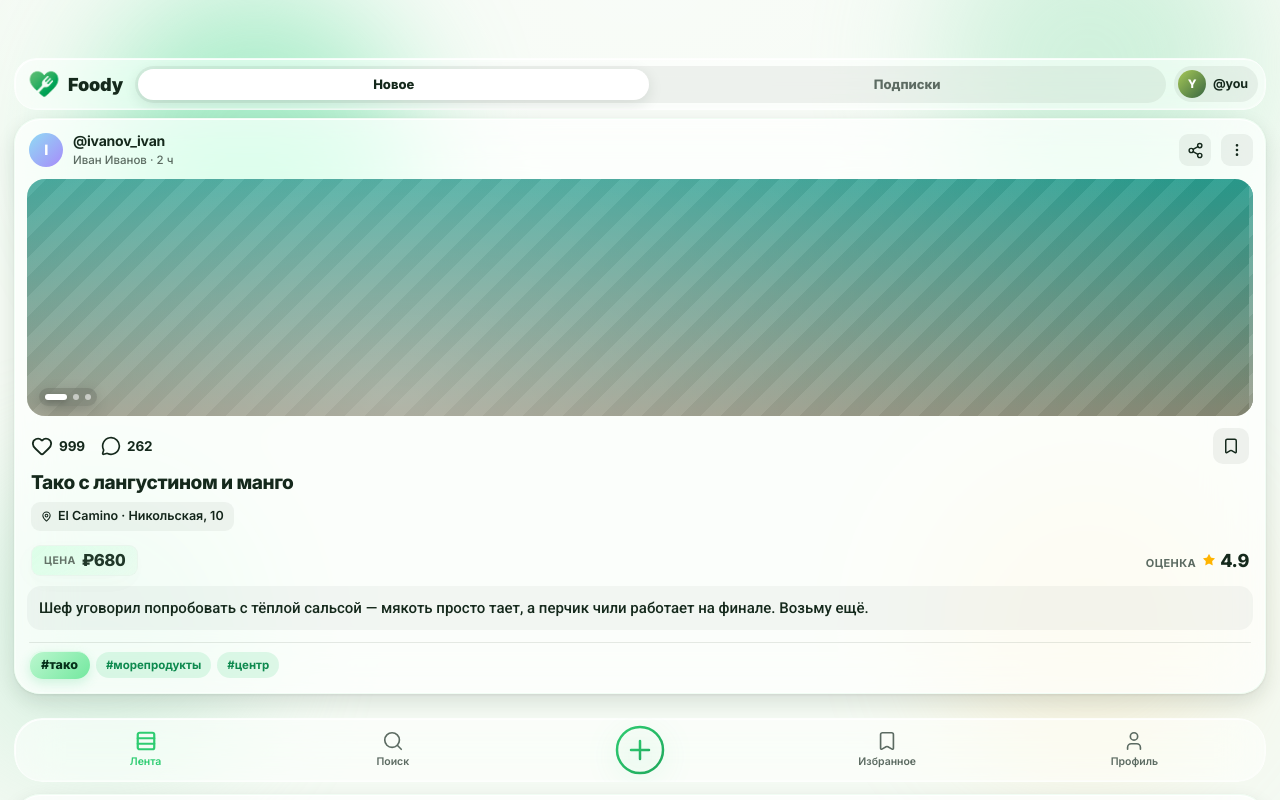
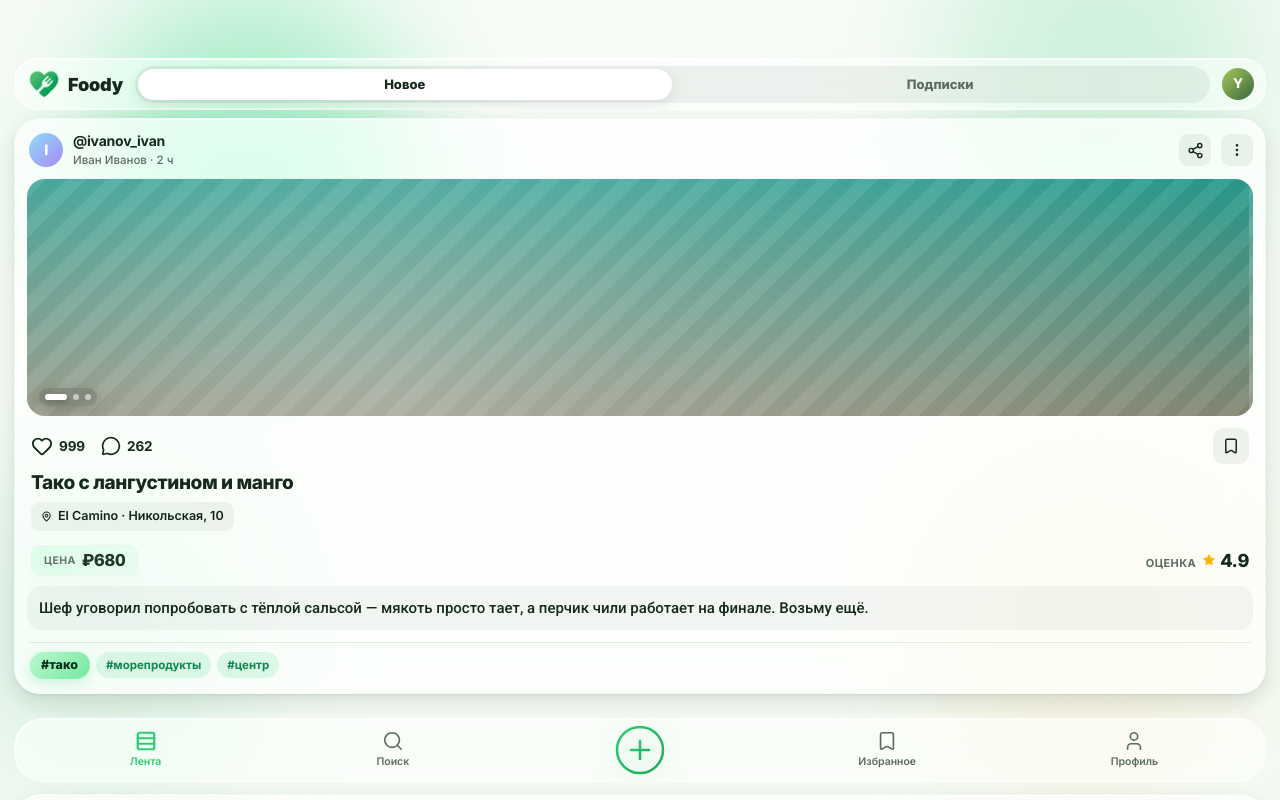
Before and after one commit to goldslugger762/foody-front, a Next.js app: page / in a window 1280 px wide. Built offline with nearby package versions, Linux system fonts and the light colour scheme.

Commit message:
настроил header

```diff
--- a/components/feed/feed-header.tsx
+++ b/components/feed/feed-header.tsx
@@ -101,12 +101,11 @@
           {isLoggedIn ? (
             <button
               type="button"
-              className="inline-flex h-9 max-w-[140px] cursor-pointer items-center gap-[7px] rounded-full bg-[rgba(20,40,28,0.06)] py-0 pr-2.5 pl-1 text-[12.5px] font-bold tracking-[-0.1px] text-[#15291C] max-[409px]:max-w-[96px] max-[409px]:gap-1.5 max-[409px]:pr-2 max-[409px]:text-[11px]"
+              aria-label={currentUser}
+              title={currentUser}
+              className="grid size-10 shrink-0 cursor-pointer place-items-center rounded-full bg-transparent p-0 text-[#15291C] outline-none focus-visible:ring-2 focus-visible:ring-[#15291C]/18"
             >
-              <UserAvatar name={currentUser} size={28} />
-              <span className="overflow-hidden text-ellipsis whitespace-nowrap">
-                {currentUser}
-              </span>
+              <UserAvatar name={currentUser} size={32} className="shadow-none" />
             </button>
           ) : (
             <Button
@@ -118,7 +117,7 @@
                 canAnimate(shouldReduceMotion) && "active:scale-[0.94]"
               )}
               style={{
-                background: `linear-gradient(rgba(255,255,255,0.10), rgba(255,255,255,0.05)) padding-box, linear-gradient(135deg, ${brand}99, #00800095   ) border-box`,
+                background: `linear-gradient(rgba(255,255,255,0.10), rgba(255,255,255,0.0)) padding-box, linear-gradient(135deg, ${brand}99, #00800095   ) border-box`,
                 boxShadow:
                   "0 8px 18px rgba(8,58,33,0.17), inset 0 1px 0 rgba(255,255,255,0.58), inset 0 -1px 0 rgba(255,255,255,0.18)",
               }}
```
